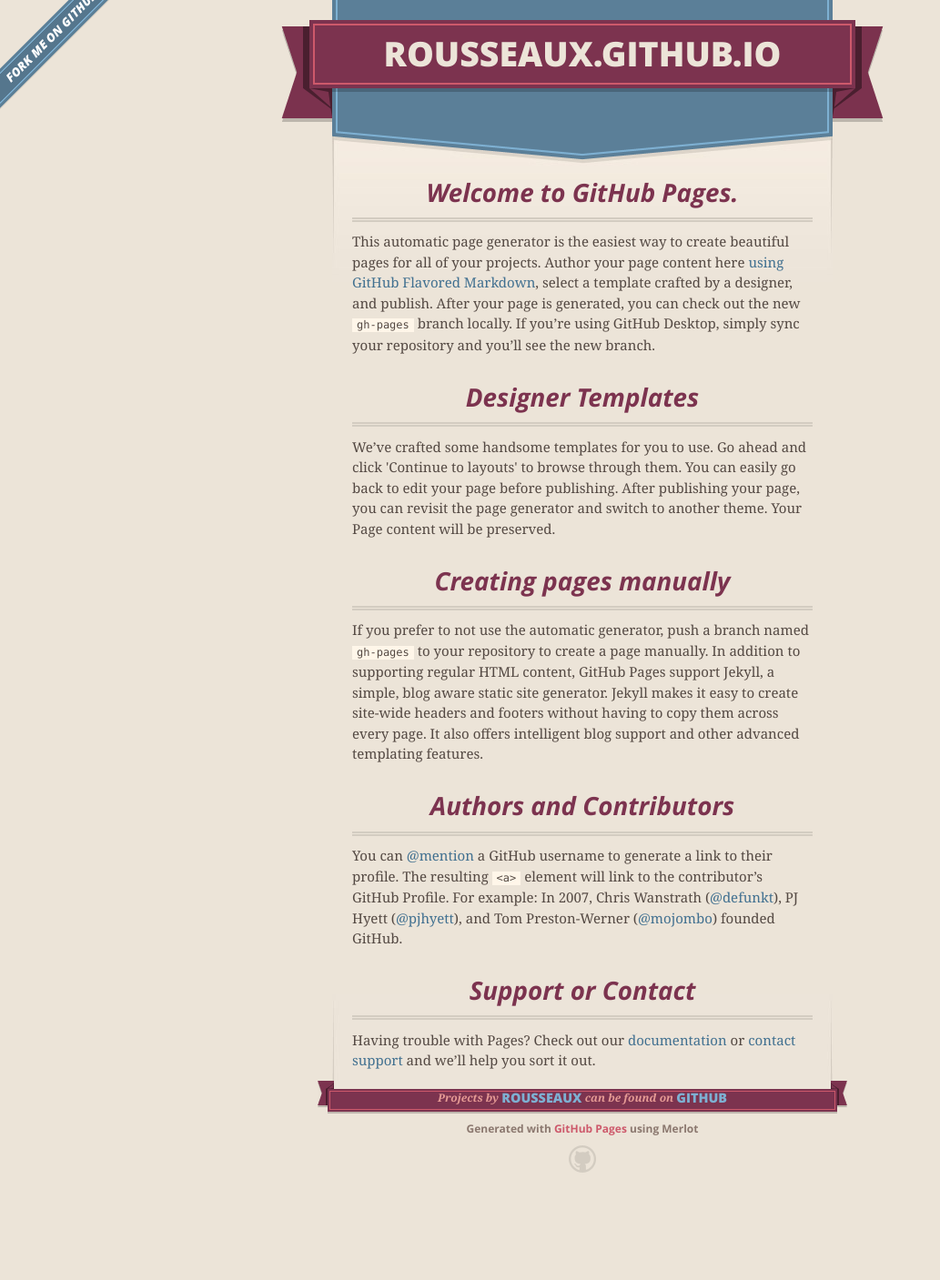
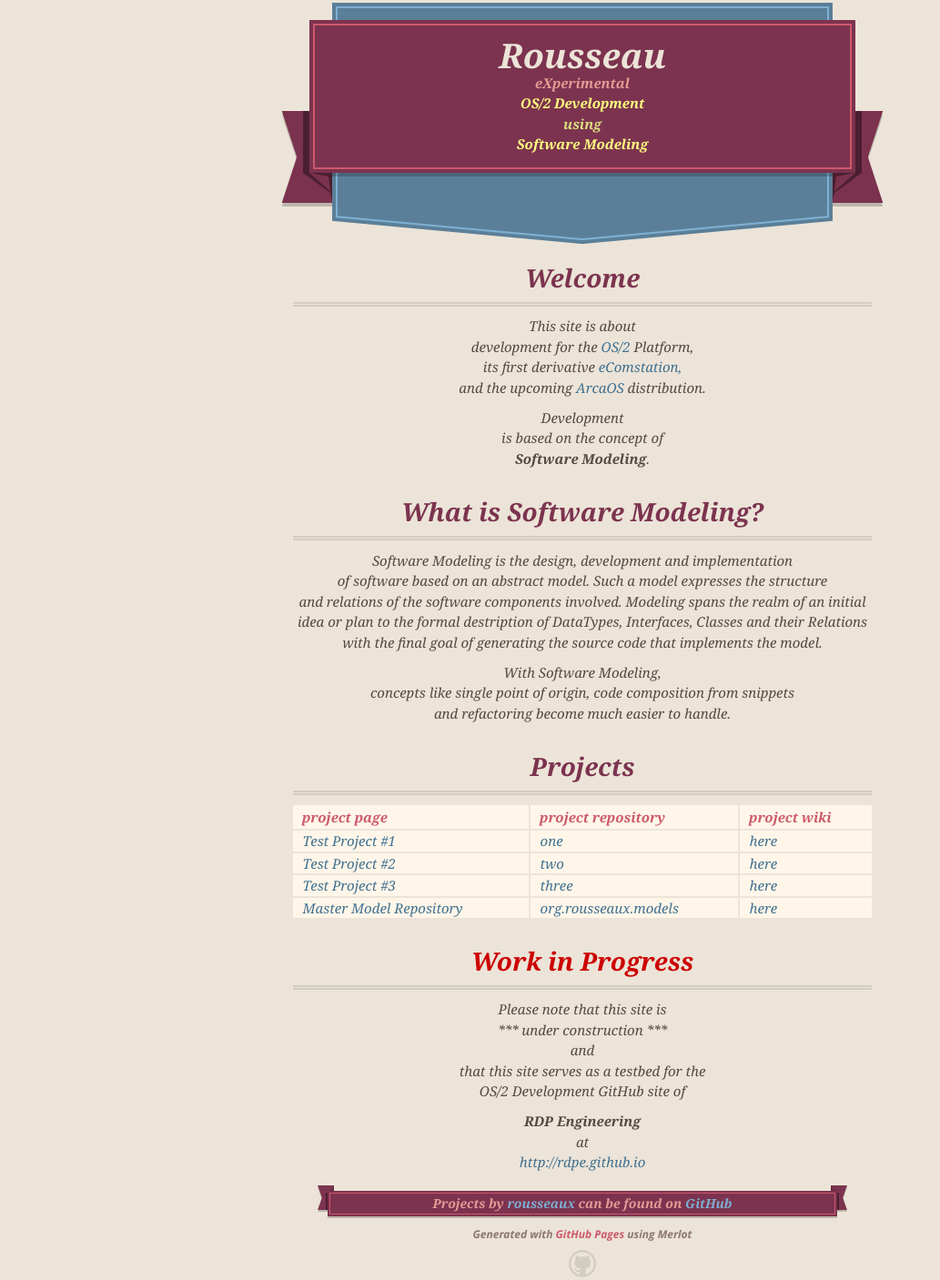
Before and after one commit to rousseaux/rousseaux.github.io, a plain HTML site: page index.html in a window 1280 px wide. Shown: the part 16-1423 px from the top of the page at 91% size, without its empty margins (0-1033 px from the left). Before the commit the page ends 1345 px from the top, so only its background shows below. Drawn offline with nearby package versions, Linux system fonts and the light colour scheme.

Commit message:
Initial content for the github-site web-pages

```diff
--- a/index.html
+++ b/index.html
@@ -17,18 +17,25 @@
 $('#main_content').headsmart()
 })
 </script>
-    <title>Rousseaux.GitHub.io by rousseaux</title>
+<title>Rousseau OS/2 Development</title>
 </head>
 
 <body>
+<!--
 <a id="forkme_banner" href="https://github.com/rousseaux">View on GitHub</a>
+-->
 <div class="shell">
 
 <header>
 <span class="ribbon-outer">
 <span class="ribbon-inner">
-            <h1>Rousseaux.GitHub.io</h1>
-            <h2></h2>
+<h1><a style="color: #ece4d8;" href="https://github.com/rousseaux">Rousseau</a></h1>
+<h2>
+eXperimental<br>
+<span style="color:#ffff80;">OS/2 Development</span><br>
+<span style="color:#dddd80;">using</span><br>
+<span style="color:#ffff80;">Software Modeling</span><br>
+</h2>
 </span>
 <span class="left-tail"></span>
 <span class="right-tail"></span>
@@ -45,36 +52,87 @@
 
 
 <section id="main_content">
-        <h3>
-<a id="welcome-to-github-pages" class="anchor" href="#welcome-to-github-pages" aria-hidden="true"><span aria-hidden="true" class="octicon octicon-link"></span></a>Welcome to GitHub Pages.</h3>
-
-<p>This automatic page generator is the easiest way to create beautiful pages for all of your projects. Author your page content here <a href="https://guides.github.com/features/mastering-markdown/">using GitHub Flavored Markdown</a>, select a template crafted by a designer, and publish. After your page is generated, you can check out the new <code>gh-pages</code> branch locally. If you’re using GitHub Desktop, simply sync your repository and you’ll see the new branch.</p>
 
 <h3>
-<a id="designer-templates" class="anchor" href="#designer-templates" aria-hidden="true"><span aria-hidden="true" class="octicon octicon-link"></span></a>Designer Templates</h3>
-
-<p>We’ve crafted some handsome templates for you to use. Go ahead and click 'Continue to layouts' to browse through them. You can easily go back to edit your page before publishing. After publishing your page, you can revisit the page generator and switch to another theme. Your Page content will be preserved.</p>
+Welcome
+</h3>
+<p>
+This site is about<br>development for the <a href="https://en.wikipedia.org/wiki/OS%2F2">OS/2</a> Platform,<br>
+its first derivative <a href="http://www.ecomstation.com">eComstation,</a><br>
+and the upcoming <a href="https://www.arcanoae.com/tag/arcaos">ArcaOS</a> distribution.<br>
+</p>
+<p>
+Development<br>
+is based on the concept of<br>
+<span style="font-weight: bold;">Software Modeling</span>.
+</p>
 
 <h3>
-<a id="creating-pages-manually" class="anchor" href="#creating-pages-manually" aria-hidden="true"><span aria-hidden="true" class="octicon octicon-link"></span></a>Creating pages manually</h3>
-
-<p>If you prefer to not use the automatic generator, push a branch named <code>gh-pages</code> to your repository to create a page manually. In addition to supporting regular HTML content, GitHub Pages support Jekyll, a simple, blog aware static site generator. Jekyll makes it easy to create site-wide headers and footers without having to copy them across every page. It also offers intelligent blog support and other advanced templating features.</p>
+What is Software Modeling?
+</h3>
+<p>
+Software Modeling is the design, development and implementation<br>
+of software based on an abstract model. Such a model expresses the structure<br>
+and relations of the software components involved. Modeling spans the realm of an initial idea
+or plan to the formal destription of DataTypes, Interfaces, Classes and their Relations
+with the final goal of generating the source code that implements the model.<br>
+</p>
+<p>
+With Software Modeling,<br>
+concepts like single point of origin, code composition from snippets<br>
+and refactoring become much easier to handle.
+</p>
 
 <h3>
-<a id="authors-and-contributors" class="anchor" href="#authors-and-contributors" aria-hidden="true"><span aria-hidden="true" class="octicon octicon-link"></span></a>Authors and Contributors</h3>
+Projects
+</h3>
+<table>
+  <tr><th>project page</th><th>project repository</th><th>project wiki</th></tr>
+  <tr>
+    <td><a href="http://rousseaux.github.io/one">Test Project #1</a></td>
+    <td><a href="http://github.com/rousseaux/one">one</a></td>
+    <td><a href="http://github.com/rousseaux/one/wiki">here</a></td>
+  </tr>
+  <tr>
+    <td><a href="http://rousseaux.github.io/two">Test Project #2</a></td>
+    <td><a href="http://github.com/rousseaux/two">two</a></td>
+    <td><a href="http://github.com/rousseaux/two/wiki">here</a></td>
+  </tr>
+  <tr>
+    <td><a href="http://rousseaux.github.io/three">Test Project #3</a></td>
+    <td><a href="http://github.com/rousseaux/three">three</a></td>
+    <td><a href="http://github.com/rousseaux/three/wiki">here</a></td>
+  </tr>
+  <tr>
+    <td><a href="http://rousseaux.github.io/org.rousseaux.models">Master Model Repository</a></td>
+    <td><a href="http://github.com/rousseaux/org.rousseaux.models">org.rousseaux.models</a></td>
+    <td><a href="http://github.com/rousseaux/org.rousseaux.models/wiki">here</a></td>
+  </tr>
+</table>
 
-<p>You can <a href="https://help.github.com/articles/basic-writing-and-formatting-syntax/#mentioning-users-and-teams" class="user-mention">@mention</a> a GitHub username to generate a link to their profile. The resulting <code>&lt;a&gt;</code> element will link to the contributor’s GitHub Profile. For example: In 2007, Chris Wanstrath (<a href="https://github.com/defunkt" class="user-mention">@defunkt</a>), PJ Hyett (<a href="https://github.com/pjhyett" class="user-mention">@pjhyett</a>), and Tom Preston-Werner (<a href="https://github.com/mojombo" class="user-mention">@mojombo</a>) founded GitHub.</p>
+<h3 style="color:#cc0000;">Work in Progress</h3>
+<p>
+Please note that this site is<br>
+*** under construction ***<br>
+and<br>
+that this site serves as a testbed for the<br>
+OS/2 Development GitHub site of<br>
+</p>
+<p>
+<span style="font-weight:bold;">RDP Engineering</span><br>
+at<br>
+<a href="http://rdpe.github.io">http://rdpe.github.io</a><br>
+</p>
 
-<h3>
-<a id="support-or-contact" class="anchor" href="#support-or-contact" aria-hidden="true"><span aria-hidden="true" class="octicon octicon-link"></span></a>Support or Contact</h3>
-
-<p>Having trouble with Pages? Check out our <a href="https://help.github.com/pages">documentation</a> or <a href="https://github.com/contact">contact support</a> and we’ll help you sort it out.</p>
 </section>
 
 <footer>
 <span class="ribbon-outer">
 <span class="ribbon-inner">
-            <p>Projects by <a href="https://github.com/rousseaux">rousseaux</a> can be found on <a href="https://github.com/rousseaux">GitHub</a></p>
+<p>Projects by <a href="https://github.com/rousseaux">rousseaux</a>
+can be found on
+<a href="https://github.com">GitHub</a>
+</p>
 </span>
 <span class="left-tail"></span>
 <span class="right-tail"></span>
--- a/stylesheets/screen.css
+++ b/stylesheets/screen.css
@@ -118,6 +118,7 @@
   margin: 0 auto;
 }
 
+/*
 a#forkme_banner {
   position: absolute;
   top: 0;
@@ -129,10 +130,13 @@
   text-indent: -9000px;
   z-index: 3;
 }
+*/
 
+/*
 a#forkme_banner:hover {
   background-position: 0 -138px;
 }
+*/
 
 /* header */
 
@@ -311,9 +315,10 @@
 
 footer span.ribbon-inner p {
   background-color: #7c334f;
+  padding-top: 4px;
   margin: 0;
   color: #e69b95;
-  font: bold italic 12px/1 Georgia, Times, “Times New Roman”, serif;
+  font: bold italic 14px/1 Georgia, Times, “Times New Roman”, serif;
   padding-bottom:4px;
 }
 
@@ -567,3 +572,79 @@
   font-size: .85em;
   font-style: italic;
 }
+
+
+
+/**************************** Rousseaux overrides ****************************/
+div.shell {
+  width: 800px;
+}
+
+header h1 {
+  font-style: italic;
+  text-transform: none;
+}
+
+header h2 {
+  background-color: #7c334f;
+  font: bold italic 1em/1.5 Georgia, Times, “Times New Roman”, serif;
+  color: #e69b95;
+  padding-bottom: 14px;
+  margin-top: 0px;
+  text-align: center;
+}
+
+h1,h2,h3,h4,h5,h6 {
+  font-family: Georgia, Times, “Times New Roman”, serif;
+}
+
+span.banner-fix {
+  width: 800px;
+}
+
+p {
+  text-align: center;
+  font-style: italic;
+}
+
+table {
+  border-bottom: 0px solid #bdb6ad;
+}
+
+th {
+  text-align: left;
+}
+
+th {
+  display: table-cell;
+  padding: 2px 10px;
+  border: solid #ece4d8;
+  border-width: 0 2px 2px 0;
+  color: #cd596b;
+  font-family: inherit;
+  font-weight: bold;
+  font-size: inherit;
+  font-style: italic;
+}
+
+td {
+  font-style: italic;
+}
+
+footer {
+  background: none;
+}
+
+section#downloads,
+div#no-downloads {
+  background: none;
+}
+
+footer span.ribbon-inner a {
+  bottom: 0px;
+  font-family: Georgia;
+  text-transform: none;
+  font-style: inherit;
+  font-weight: inherit;
+  font-size: inherit;
+}
```
Lines whose indentation alone changed are shown as unchanged.
